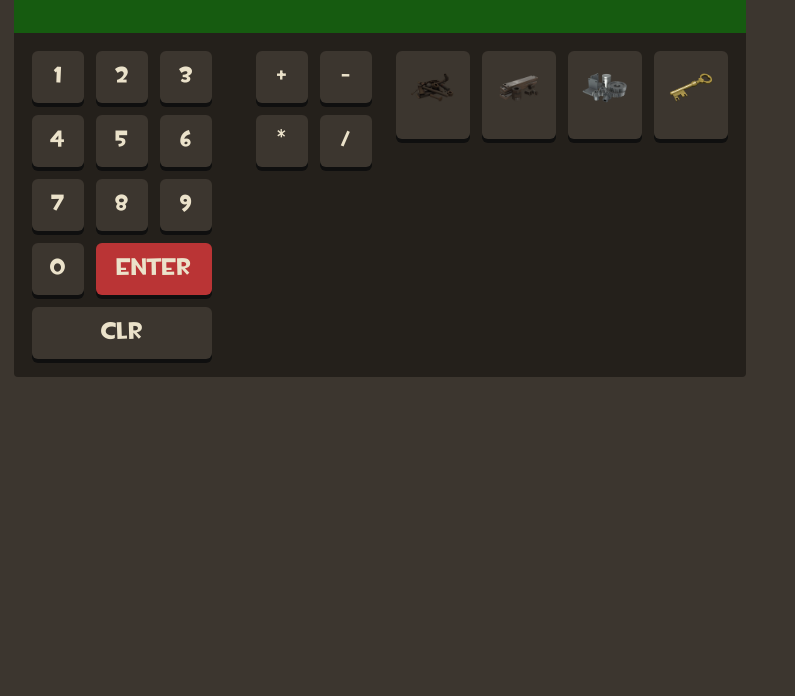
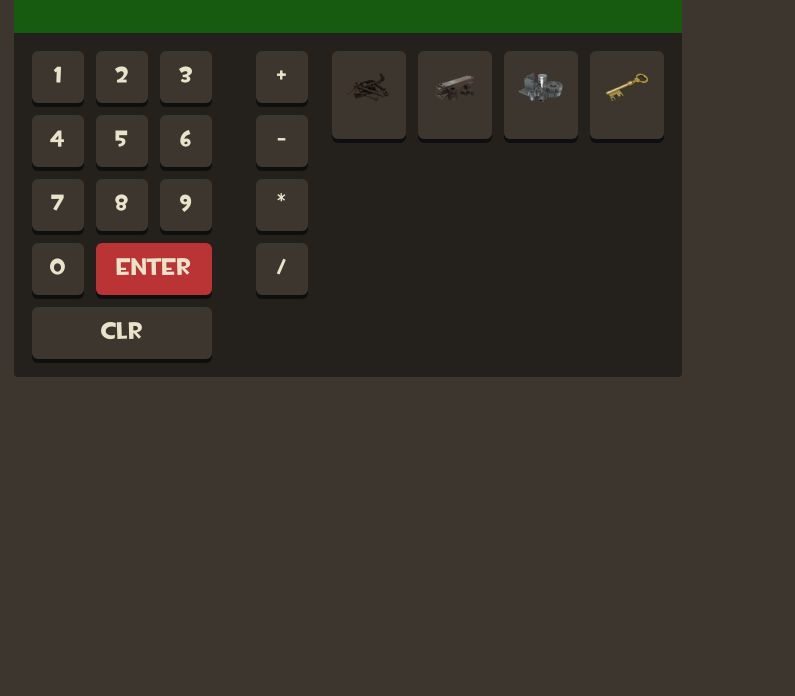
Before and after one commit to jack-scrap/tf-calc, a plain HTML site: page index.html in a window 1280 px wide. Shown: the part 104-800 px from the top of the page, without its empty margins (0-795 px from the left). Drawn offline with nearby package versions, Linux system fonts and the light colour scheme; files that its build step writes are made by us from their sources.

Commit message:
Layed out operator keys column-wise

```diff
--- a/res/style/main.scss
+++ b/res/style/main.scss
@@ -109,7 +109,7 @@ body {
 
 		#op {
 			margin-left: 20px;
-			width: 128px;
+			width: 64px;
 		}
 	}
 }
```
